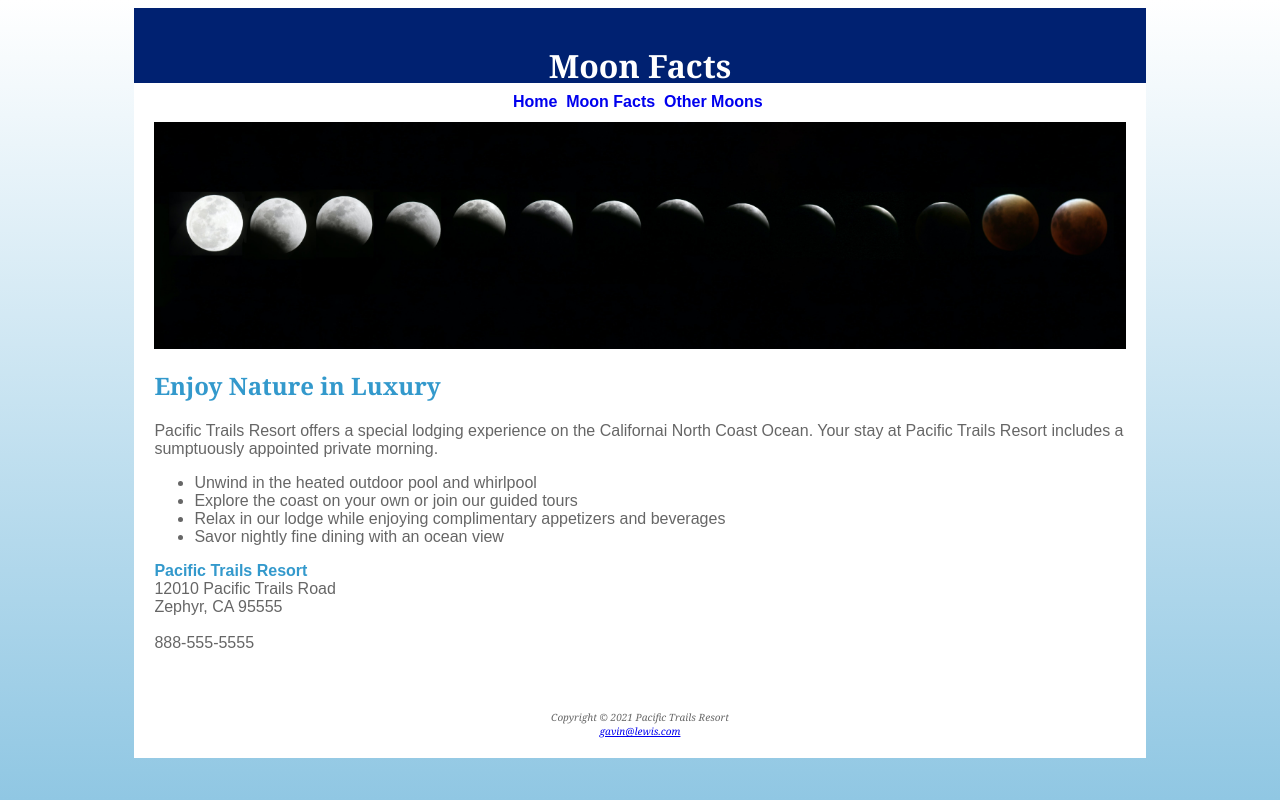
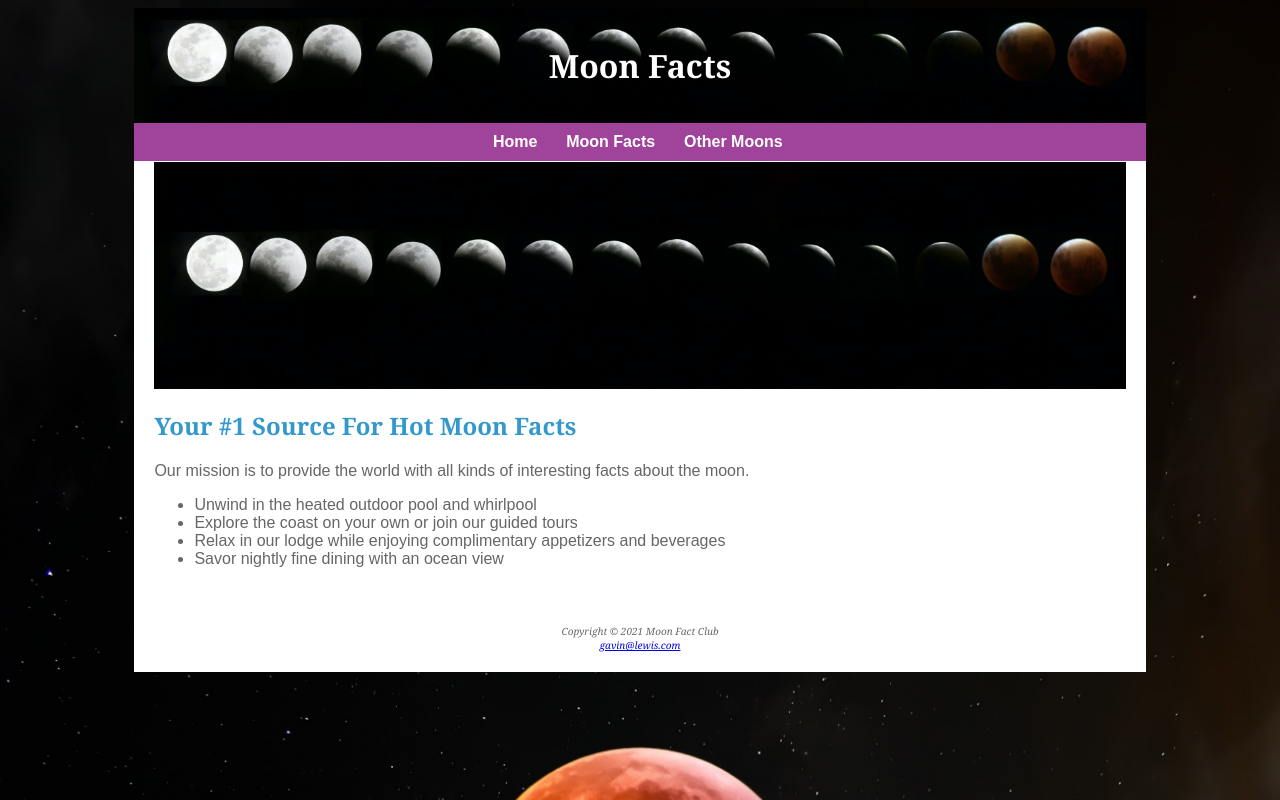
Before and after one commit to GRNCheetah/IST-web-dev-project, a plain HTML site: page index.html in a window 1280 px wide. Drawn offline with Linux system fonts and the light colour scheme.

Commit message:
Stylized nav bar a bit more

```diff
--- a/index.html
+++ b/index.html
@@ -21,29 +21,21 @@
             <main>
 
                 <img src="img/moon_banner.jpg" alt="Moon Phases" width=100%>
-                <h2>Enjoy Nature in Luxury</h2>
+                <h2>Your #1 Source For Hot Moon Facts</h2>
 
-                <p>Pacific Trails Resort offers a special lodging experience on the Californai North Coast Ocean. Your stay at Pacific Trails Resort includes a sumptuously appointed private morning.</p>
+                <p>Our mission is to provide the world with all kinds of interesting facts about the moon.</p>
                 <ul>
                     <li>Unwind in the heated outdoor pool and whirlpool</li>
                     <li>Explore the coast on your own or join our guided tours</li>
                     <li>Relax in our lodge while enjoying complimentary appetizers and beverages</li>
                     <li>Savor nightly fine dining with an ocean view</li>
                 </ul>
-                <div>
-                    <span class="resort">Pacific Trails Resort</span><br />
-                    <div id="contact">
-                        12010 Pacific Trails Road<br />
-                        Zephyr, CA 95555<br />
-                        <br />
-                        888-555-5555<br /><br />
-                    </div>
-                </div>
+
             </main>
 
             <footer>
                 <small>
-                    <i>Copyright &copy; 2021 Pacific Trails Resort</i><br />
+                    <i>Copyright &copy; 2021 Moon Fact Club</i><br />
                     <a href="mailto:gavin@lewis.com">gavin@lewis.com</a>
                 </small>
             </footer>
--- a/styles.css
+++ b/styles.css
@@ -1,17 +1,19 @@
 body {
-    background-color: #90C7E3;
-    background-image: linear-gradient(#FFFFFF, #90C7E3);
+    background-image: url("img/moon_side.jpg");
+    background-size: 100%;
+    background-repeat: repeat-y;
     color: #666666;
     font-family: Arial, Helvetica, sans-serif;
 }
 
 header {
-    background-color: #002171;
+    background-color: #000000;
     color: #FFFFFF;
-    background-image: url(img/sunset.jpg);
+    background-image: url(img/moon_banner.jpg);
     background-position: right;
     background-repeat: no-repeat;
-    height: 60px;
+    background-size: 100%;
+    height: 100px;
     text-align: center;
     padding-top: 15px;
 }
@@ -25,7 +27,7 @@ main {
 }
 
 nav {
-    background-color: #FFFFFF;
+    background-color: #A0449B;
     font-weight: bold;
     text-align: center;
     padding: 10px;
@@ -33,7 +35,23 @@ nav {
 
 nav a {
     text-decoration: none;
+    padding-left: 10px;
+    padding-right: 10px;
 }
+
+nav a:link {
+    color: #FFFFFF;
+}
+
+nav a:visited {
+    color: #FFFFFF;
+}
+
+nav a:hover {
+    color: #A0449B;
+    background-color: #FFFFFF;
+}
+
 
 h1 {
     margin-bottom: 0;
```
